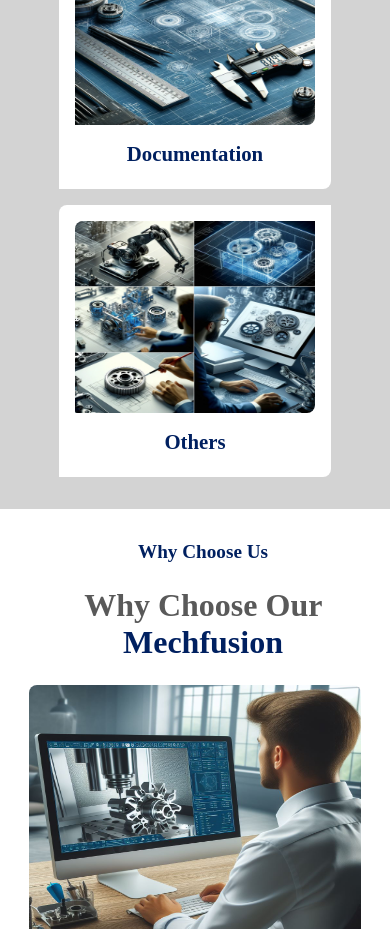
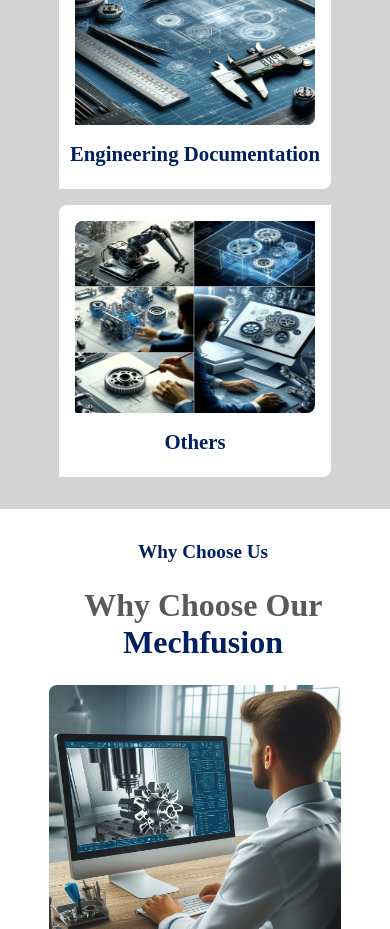
Before and after one commit to shimnasasi/mechfusion, a React (Create React App) app: page / in a window 390 px wide. Shown: the part 2520-3449 px from the top of the page. Built offline with nearby package versions, Linux system fonts and the light colour scheme.

Commit message:
documentation

```diff
--- a/src/components/layout/HomeService.jsx
+++ b/src/components/layout/HomeService.jsx
@@ -30,7 +30,7 @@
         </div>
         <div className="serviceBox">
           <img className="design" src={documentation} alt="" />
-          <div className="mechanicalDes">Documentation</div>
+          <div className="mechanicalDes">Engineering Documentation</div>
         </div>
         <div className="serviceBox">
           <img className="design" src={others} alt="" />
--- a/src/components/layout/WhyChoose.css
+++ b/src/components/layout/WhyChoose.css
@@ -57,7 +57,7 @@
     text-align: center;
   }
   .whychooseImg {
-    width: 85%;
+    width: 75%;
     height: 17rem;
   }
   .whychoosemech {
--- a/src/components/pages/Service.jsx
+++ b/src/components/pages/Service.jsx
@@ -74,7 +74,7 @@
 
             <div className="service-box">
               <div>
-                <div className="mechanical-design"> Documentation</div>
+                <div className="mechanical-design">Engineering Documentation</div>
                 {/* <div className="servicelist-box"> */}
                 <ul className="service-ul">
                   <li>Work Instruction (WI)</li>
@@ -96,7 +96,7 @@
             <div className="service-box">
               <img className="design-image" src={others} alt="" />
               <div>
-                <div className="mechanical-design">Others</div>
+                <div className="mechanical-design">Other Services</div>
                 {/* <div className="servicelist-box"> */}
                 <ul className="service-ul">
                   <li>Mould Flow Analysis</li>
```
